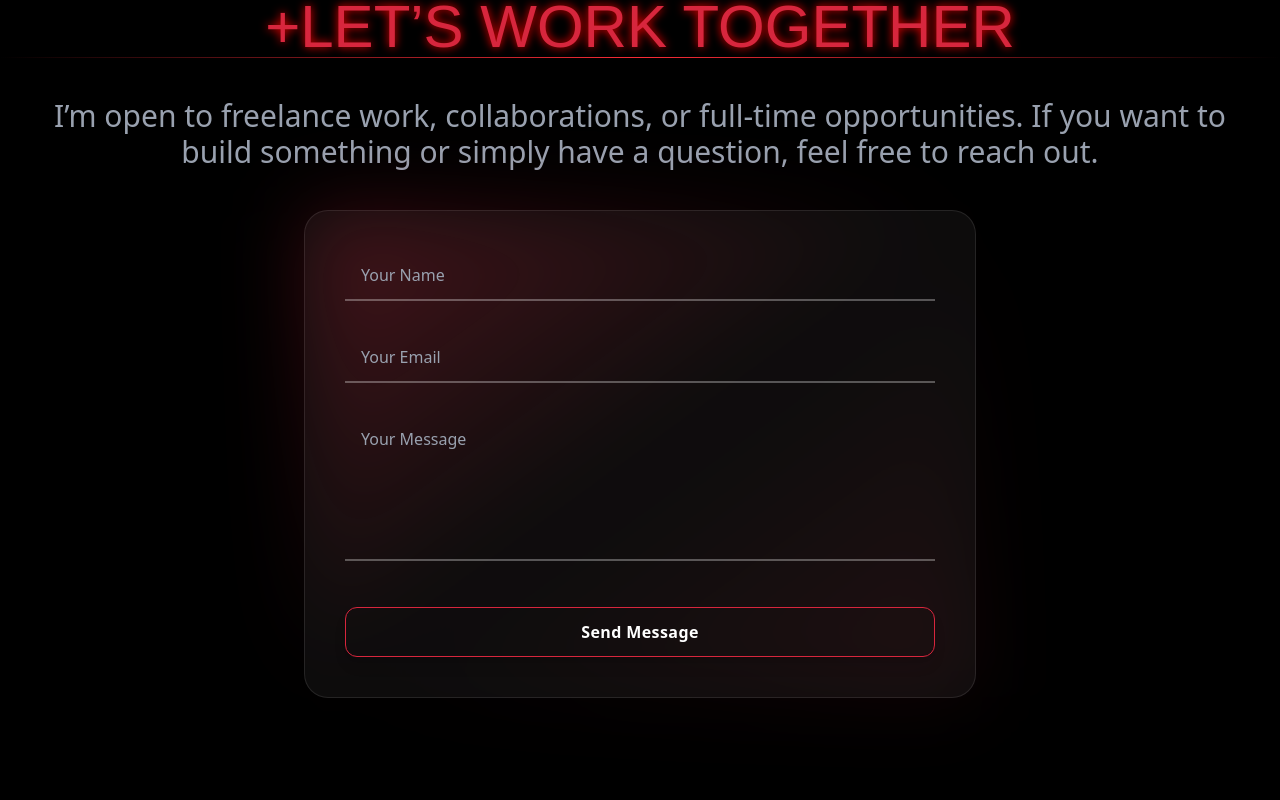
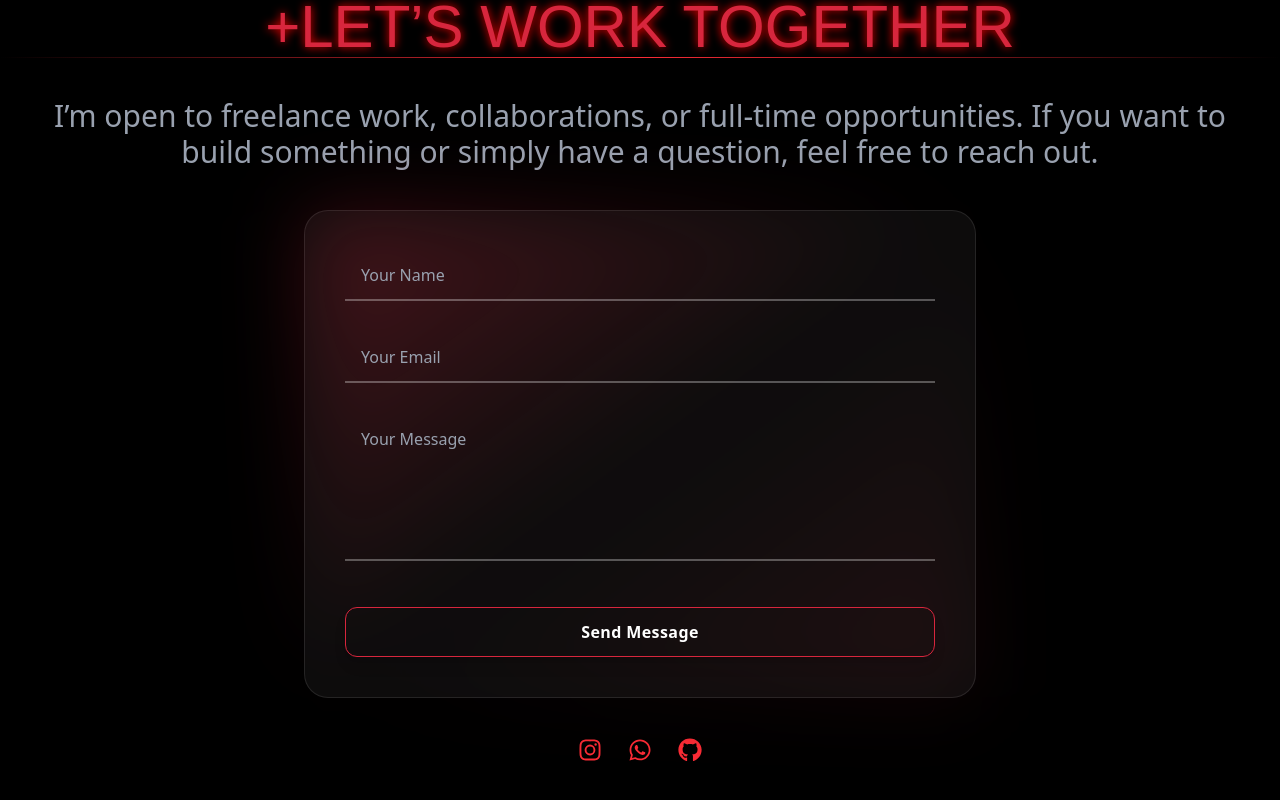
Before and after one commit to homecoming7777/ABPortfolio, a React (Vite) app: page / in a window 1280 px wide. Shown: the part 4307-5107 px from the top of the page. Built offline with nearby package versions, Linux system fonts and the light colour scheme; a web font is replaced by a local one.

Commit message:
adding social media links

```diff
--- a/package.json
+++ b/package.json
@@ -1,9 +1,12 @@
 {
+  "homepage": "https://homecoming7777.github.io/ABPortfolio",
   "name": "react_pack",
   "private": true,
   "version": "0.0.0",
   "type": "module",
   "scripts": {
+    "predeploy": "npm run build",
+    "deploy": "gh-pages -d dist",
     "dev": "vite",
     "build": "vite build",
     "lint": "eslint .",
@@ -34,6 +37,7 @@
     "eslint": "^9.30.1",
     "eslint-plugin-react-hooks": "^5.2.0",
     "eslint-plugin-react-refresh": "^0.4.20",
+    "gh-pages": "^6.3.0",
     "globals": "^16.3.0",
     "vite": "^7.0.4"
   }
--- a/src/components/ContactForm.jsx
+++ b/src/components/ContactForm.jsx
@@ -30,10 +30,8 @@ export default function ContactForm() {
             data-aos="fade-up"
             className="relative cursor-none backdrop-blur-2xl bg-white/5 border border-white/10 p-10 rounded-3xl shadow-2xl w-full max-w-2xl"
          >
-            {/* Glow Effect */}
             <div className="absolute inset-0 rounded-3xl -z-10 bg-gradient-to-br from-[#D7263D]/30 via-transparent to-[#D7263D]/10 blur-2xl"></div>
 
-            {/* NAME INPUT */}
             <div className="relative mb-8">
                <input
                   type="text"
@@ -55,7 +53,6 @@ export default function ContactForm() {
                </label>
             </div>
 
-            {/* EMAIL INPUT */}
             <div className="relative mb-8">
                <input
                   type="email"
@@ -77,7 +74,6 @@ export default function ContactForm() {
                </label>
             </div>
 
-            {/* MESSAGE TEXTAREA */}
             <div className="relative mb-10">
                <textarea
                   name="message"
@@ -99,7 +95,6 @@ export default function ContactForm() {
                </label>
             </div>
 
-            {/* BUTTON */}
             <button
                type="submit"
                className="w-full py-3 rounded-xl font-bold text-white border border-[#D7263D]
--- a/src/pages/Home.jsx
+++ b/src/pages/Home.jsx
@@ -9,7 +9,10 @@ import 'aos/dist/aos.css';
 import { useEffect } from "react";
 import ContactForm from '../components/ContactForm';
 import ScrollToTopButton from '../components/ScrollToTop';
-
+import { FontAwesomeIcon } from "@fortawesome/react-fontawesome";
+import { faInstagram } from "@fortawesome/free-brands-svg-icons";
+import { faWhatsapp } from "@fortawesome/free-brands-svg-icons";
+import { faGithub } from "@fortawesome/free-brands-svg-icons";
 
 
 export default function Home() {
@@ -122,6 +125,22 @@ export default function Home() {
                <ContactForm />
             </section>
             <ScrollToTopButton />
+            <ul className="flex gap-5 -mt-30 justify-self-center">
+               <li><a href="https://instagram.com/a07070_7">
+                  <FontAwesomeIcon className='text-red-500 text-2xl cursor-none' icon={faInstagram} />
+               </a>
+               </li>
+               <li>
+                  <a href="https://wa.me/0614101711">
+                     <FontAwesomeIcon className='text-red-500 text-2xl cursor-none' icon={faWhatsapp} />
+                  </a>
+               </li>
+               <li>
+                  <a href="https://github.com/homecoming7777">
+                     <FontAwesomeIcon className='text-red-500 text-2xl cursor-none' icon={faGithub} />
+                  </a>
+               </li>
+            </ul>
          </div>
 
       </>
```
Also changed, not shown: 1 other file (tests, documents, lock files or other folders).
